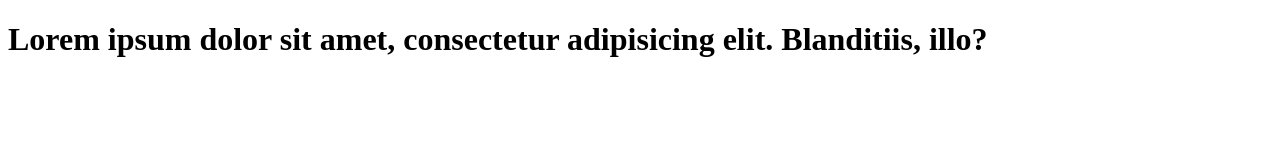
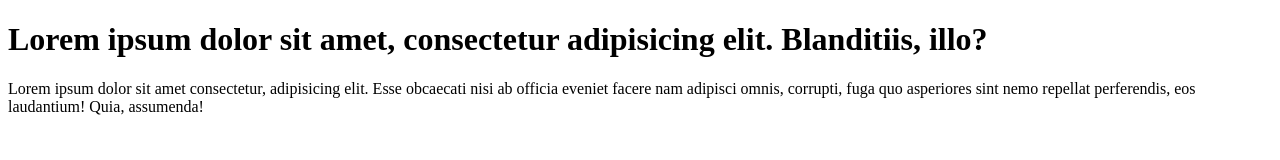
Before and after one commit to MasterPanther20/learn-git, a plain HTML site: page index.html in a window 1280 px wide. Drawn offline with Linux system fonts and the light colour scheme.

Commit message:
add paragraph to the code

```diff
--- a/index.html
+++ b/index.html
@@ -8,5 +8,10 @@
 <body>
     <h1>Lorem ipsum dolor sit amet, consectetur adipisicing elit.
      Blanditiis, illo?</h1>
+     <p>Lorem ipsum dolor sit amet consectetur, adipisicing elit.
+        Esse obcaecati nisi ab officia eveniet facere nam adipisci
+        omnis, corrupti, fuga quo asperiores sint nemo repellat
+        perferendis, eos laudantium! Quia, assumenda!
+    </p>
 </body>
 </html>
```
